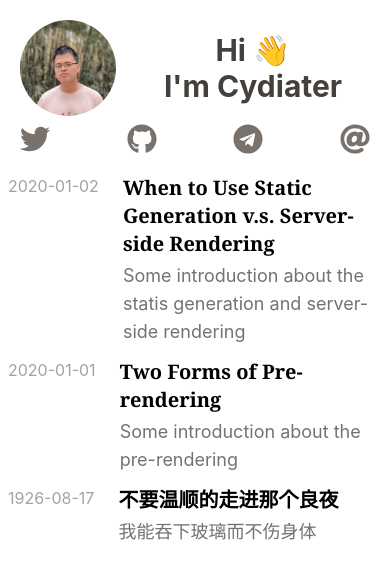
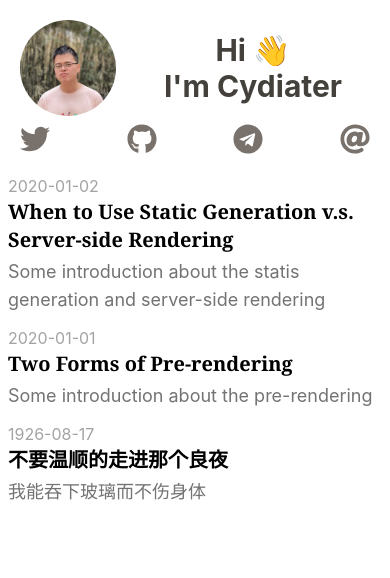
Before and after one commit to Cydiater/Web, a Next.js app: page / in a window 390 px wide. Shown: the top 578 px of the page. Built offline with nearby package versions, Linux system fonts and the light colour scheme.

Commit message:
adapt PostPreview for mobile device

```diff
--- a/components/post-preview.tsx
+++ b/components/post-preview.tsx
@@ -16,8 +16,8 @@ export const PostPreview: FunctionComponent<PostPreviewProps> = ({
 	intro,
 }) => {
 	return (
-		<div className="flex flex-row space-x-6 w-full px-2">
-			<div className="text-neutral-400 text-base whitespace-nowrap">
+		<div className="flex sm:flex-row flex-col w-full px-2">
+			<div className="text-neutral-400 text-base whitespace-nowrap mr-5">
 				{formatISO(postDate, {
 					representation: "date",
 				})}
```
